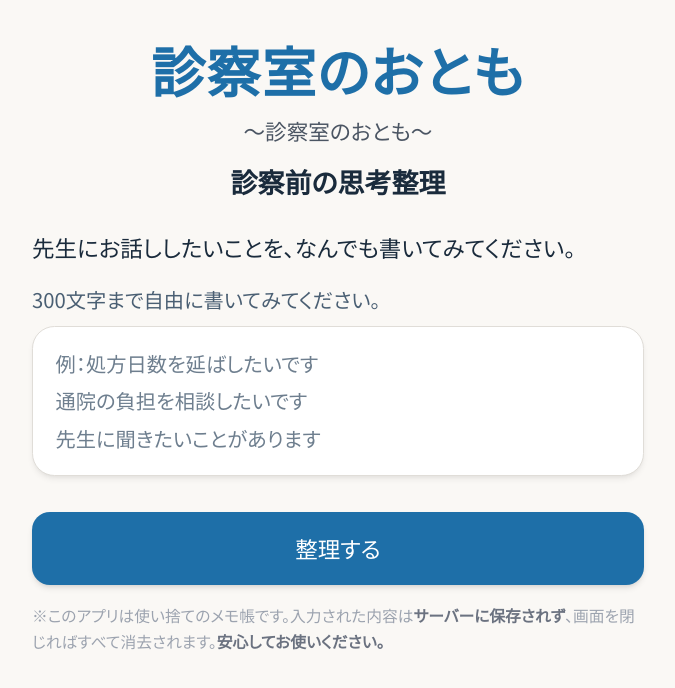
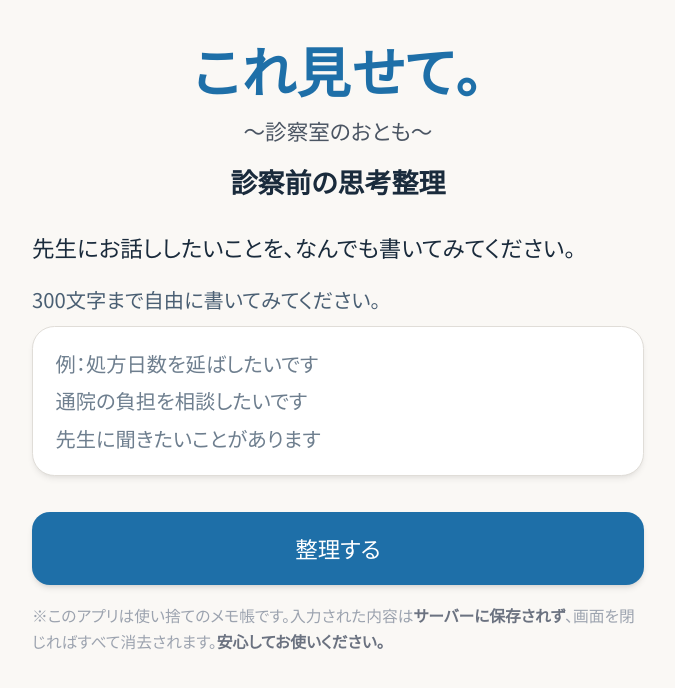
Before and after one commit to Medirealize/kiduki-app, a Next.js app: page / in a window 1280 px wide. Shown: the top 688 px of the page, without its empty margins (302-977 px from the left). Built offline with nearby package versions, Linux system fonts and the light colour scheme.

Commit message:
タイトルを「これ見せて。」に変更
Made-with: Cursor

```diff
--- a/src/app/layout.tsx
+++ b/src/app/layout.tsx
@@ -10,7 +10,7 @@ const notoSansJP = Noto_Sans_JP({
 });
 
 export const metadata: Metadata = {
-  title: "診察室のおとも",
+  title: "これ見せて。",
   description: "〜診察室のおとも〜",
 };
 
--- a/src/app/page.tsx
+++ b/src/app/page.tsx
@@ -9,7 +9,7 @@ export default function Home() {
     <div
       className="min-h-screen bg-[var(--color-kiduki-surface)] text-[var(--color-kiduki-ink)]"
       role="main"
-      aria-label="診察室のおとも 診察前の思考整理"
+      aria-label="これ見せて。 診察前の思考整理"
     >
       <InputScreen />
     </div>
--- a/src/components/InputScreen.tsx
+++ b/src/components/InputScreen.tsx
@@ -48,7 +48,7 @@ function SpinnerIcon() {
 
 /** 診察用メモのクリップボード形式（要約＋伝えたいことのみ・中学校常用漢字レベル） */
 function formatFinalMemo(memo: FinalMemo): string {
-  return `【診察用メモ：診察室のおとも】
+  return `【診察用メモ：これ見せて。】
 
 ■ 先生に伝えたいこと（まとめ）
 ${memo.sum}
@@ -268,7 +268,7 @@ export default function InputScreen() {
           className="font-semibold tracking-wide leading-tight"
           style={{ color: "var(--color-kiduki-blue)", fontSize: "clamp(2rem, 8vw, 3rem)" }}
         >
-          診察室のおとも
+          これ見せて。
         </h1>
         <p
           className="mt-3 font-medium leading-tight"
```
